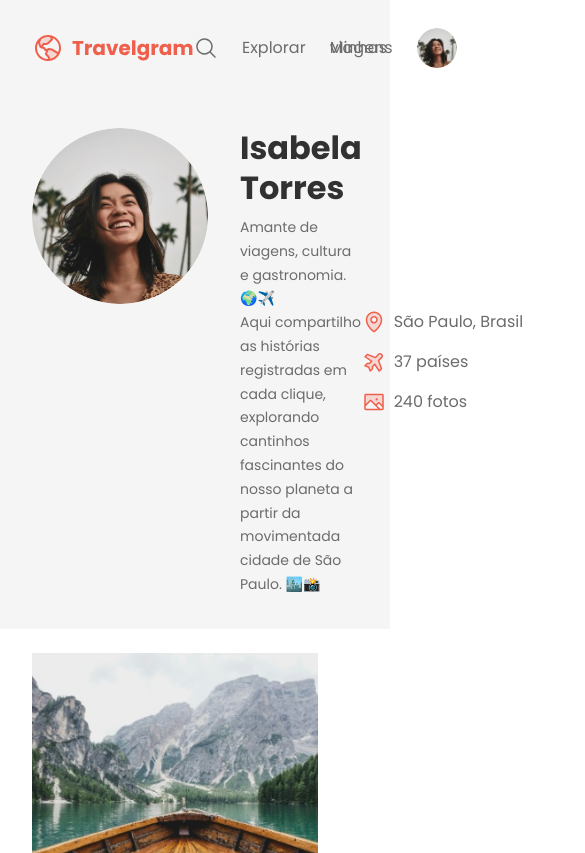
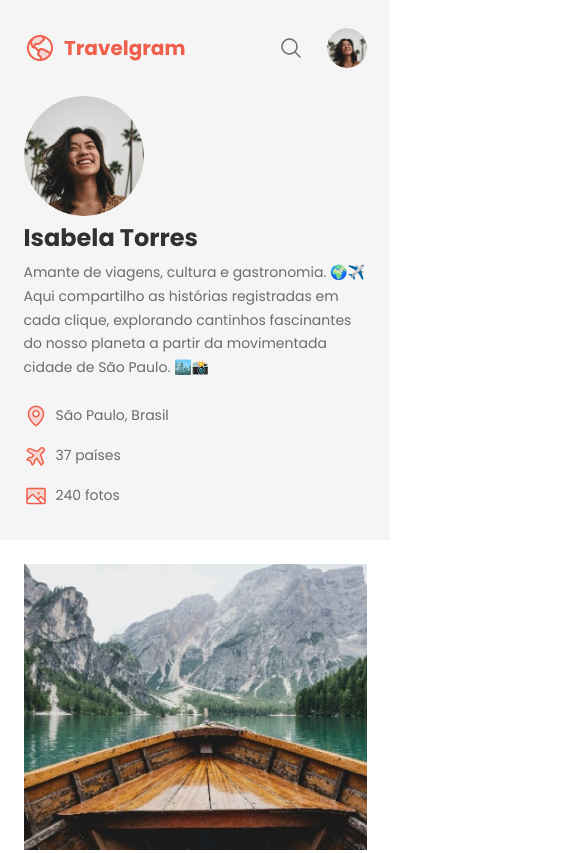
Before and after one commit to luizacavalcantee/projeto-travelgram, a plain HTML site: page index.html in a window 390 px wide. Shown: the top 853 px of the page, 585 px wide, since content can reach past the window. Drawn offline with Linux system fonts and the light colour scheme.

Commit message:
responsividade

```diff
--- a/index.html
+++ b/index.html
@@ -50,15 +50,15 @@
                     <ul id="info">
                         <li>
                             <img src="assets/icons/MapPin.svg" alt="ícone de mapa">
-                            <span>São Paulo, Brasil</span>
+                            <p>São Paulo, Brasil</p>
                         </li>
                         <li>
                             <img src="assets/icons/AirplaneTilt.svg" alt="ícone de avião">
-                            <span>37 países</span>
+                            <p>37 países</p>
                         </li>
                         <li>
                             <img src="assets/icons/Image.svg" alt="ícone de imagem">
-                            <span>240 fotos</span>
+                            <p>240 fotos</p>
                         </li>
                     </ul>
                 </div>
@@ -85,13 +85,14 @@
         <span>
             Travelgram &copy; 2024
         </span>
-
+        <div class="row">
             <span>
                 Termos de uso
             </span>
             <span>
                 Política de privacidade
             </span>
+        </div>
     </footer>
 </body>
 </html>
--- a/styles/footer.css
+++ b/styles/footer.css
@@ -1,11 +1,26 @@
 footer {
     display: flex;
-    gap: 24px;
-    padding-block: 24px;
+    align-items: center;
+    justify-content: space-between;
+    padding-block: 1.5rem;
 
-    font: 14px/150% var(--font-family);
+    font: 0.875rem/150% var(--font-family);
+
+    @media (width < 80em) {
+        display: flex;
+        flex-direction: column;
+        align-items: center;
+        justify-content: center;
+        gap: 1rem;
+    }
 }
 
-footer span:nth-child(1) {
-    margin-right: auto;
+.row {
+    display: flex;
+    gap: 2rem;
+
+    @media (width < 80em) {
+        display: flex;
+        gap: 1.5rem;
+    }
 }
--- a/styles/global.css
+++ b/styles/global.css
@@ -1,7 +1,7 @@
 * {
-    margin: 0;
-    padding: 0;
-    box-sizing: border-box;
+  margin: 0;
+  padding: 0;
+  box-sizing: border-box;
 }
 
 :root {
@@ -13,10 +13,10 @@
   --text-color-secondary: #6C6C6C;
 
   --font-family: "poppins", sans-serif;
-  --text-lg: bold 32px/125% var(--font-family);
-  --text-mid: 14px/170% var(--font-family);
-  --text-sm: 12px/170% var(--font-family);
-  --text: 16px/1.5 var(--font-family);
+  --text-lg: bold 2rem/125% var(--font-family);
+  --text-mid: 0.875rem/170% var(--font-family);
+  --text-sm: 0.75rem/170% var(--font-family);
+  --text: 1rem/1.5 var(--font-family);
 }
 
 body{
@@ -35,11 +35,28 @@ a:hover {
 }
 
 .container {
-  padding-inline: 32px;
-  max-width: 1280px;
+  padding-inline: 2rem;
+  max-width: 80rem;
   margin-inline: auto;
+
+  @media (width < 80em) {
+    width: 375px;
+    padding-inline: 1rem;
+
+    & img {
+      width: 100%;
+    }
+  }
 }
 
 .bg-surface-color{
   background-color: var(--surface-color);
+  background-size: cover;
+  width: 100%;
 }
+
+@media (width < 80em) {
+  :root{
+    --text-lg: bold 1.5rem/125% var(--font-family);
+  }
+}
--- a/styles/header.css
+++ b/styles/header.css
@@ -1,32 +1,52 @@
 header {
-    padding-block: 32px;
+    padding-block: 2rem;
+
+    @media (width < 80em) {
+        padding-top: 0;
+        padding-bottom: 2rem;
+    }
 }
 
 header .container {
     display: flex;
     justify-content: space-between;
     align-items: center;
+
+    @media (width < 80em) {
+        display: block;
+    }
 }
+
 #profile {
     display: flex;
-    gap: 32px;
+    gap: 2rem;
+
+    @media (width < 80em) {
+        display: block;
+        gap: 1rem;
+    }
 }
 
 #profile img {
-    width: 176px;
-    height: 176px;
+    width: 11rem;
+    height: 11rem;
     object-fit: cover;
     border-radius: 50%;
+
+    @media (width < 80em) {
+        width: 7.5rem;
+        height: 7.5rem;
+    }
 }
 
 #profile #sobre {
-    max-width: 384px;
+    max-width: 24rem;
 }
 
 #profile h1{
     color: var(--text-color-primary);
     font: var(--text-lg);
-    margin-bottom: 8px;
+    margin-bottom: 0.5rem;
 }
 
 #profile p{
@@ -38,11 +58,25 @@ header .container {
     list-style: none;
     display: flex;
     flex-direction: column;
-    gap: 16px;
-    width: 280px;
+    gap: 1rem;
+    width: 17.5rem;
+
+    @media (width < 80em) {
+        margin-top: 1.5rem;
+    }
 }
+
 #info li {
     display: flex;
     align-items: center;
-    gap: 8px;
+    gap: 0.5rem;
+
+    @media (width < 80em) {
+        font: var(--text-mid);
+
+        img {
+            max-width: 1.5rem;
+            max-height: 1.5rem;
+        }
+    }
 }
--- a/styles/main.css
+++ b/styles/main.css
@@ -1,12 +1,12 @@
 main {
   display: flex;
   flex-wrap: wrap;
-    gap: 24px;
-    padding-block: 24px;
+  gap: 1.5rem;
+  padding-block: 1.5rem;
 }
 
 main img {
-    width: 286px;
-    height: 286px;
+  width: 17.875rem;
+  height: 17.875rem;
   object-fit: cover;
 }
--- a/styles/nav.css
+++ b/styles/nav.css
@@ -3,20 +3,31 @@ nav {
     justify-content: space-between;
     align-items: center;
     line-height: 0;
-    padding-block: 20px;
+    padding-block: 1.25rem;
+
+    @media (width < 80em) {
+        ul li{
+            display: none;
+        }
+
+        ul li:first-child, ul li:last-child{
+            display: block;
+            gap: 1rem;
+        }
+    }
 }
 
 nav ul {
     list-style: none;
     display: flex;
     align-items: center;
-    gap: 24px;
-    padding-block: 8px;
+    gap: 1.5rem;
+    padding-block: 0.5rem;
 }
 
 nav ul li:last-child img {
-    width: 40px;
-    height: 40px;
+    width: 2.5rem;
+    height: 2.5rem;
     object-fit: cover;
     border-radius: 50%;
 }
```
Lines whose indentation alone changed are shown as unchanged.
